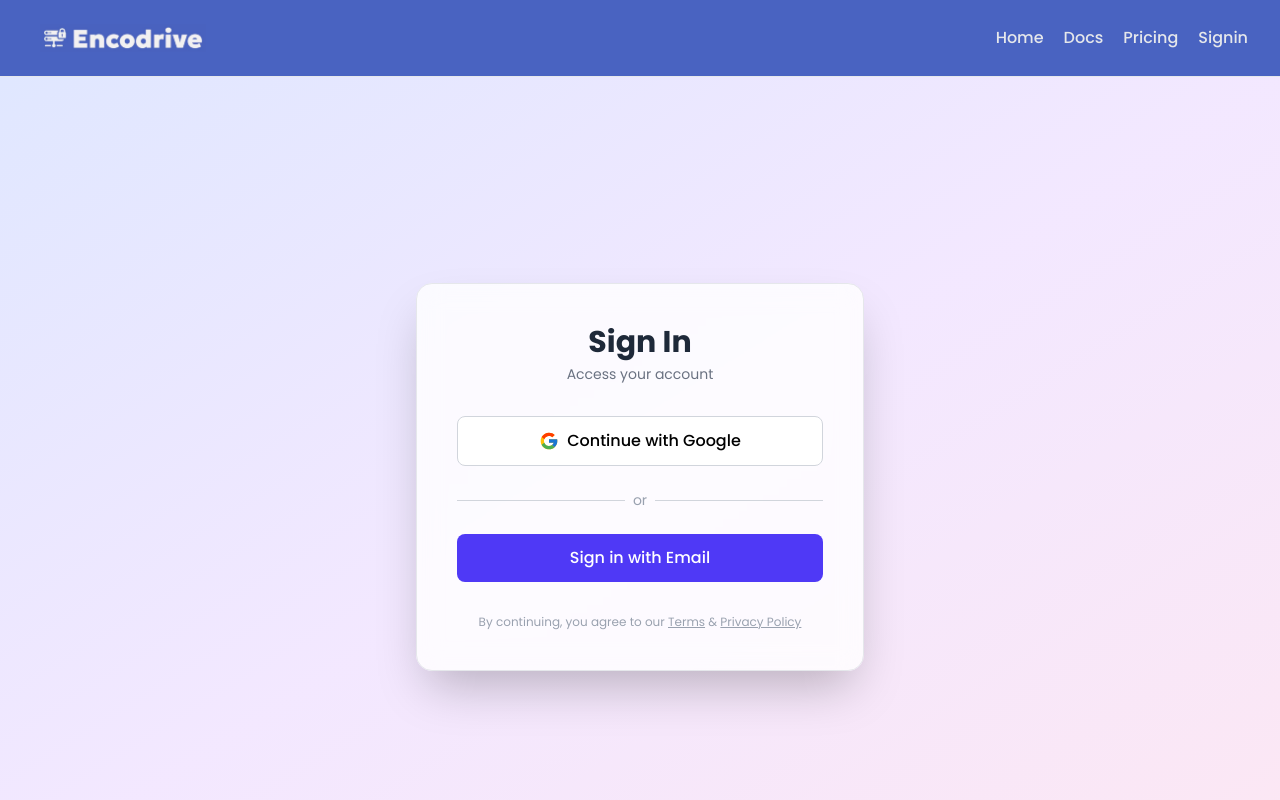
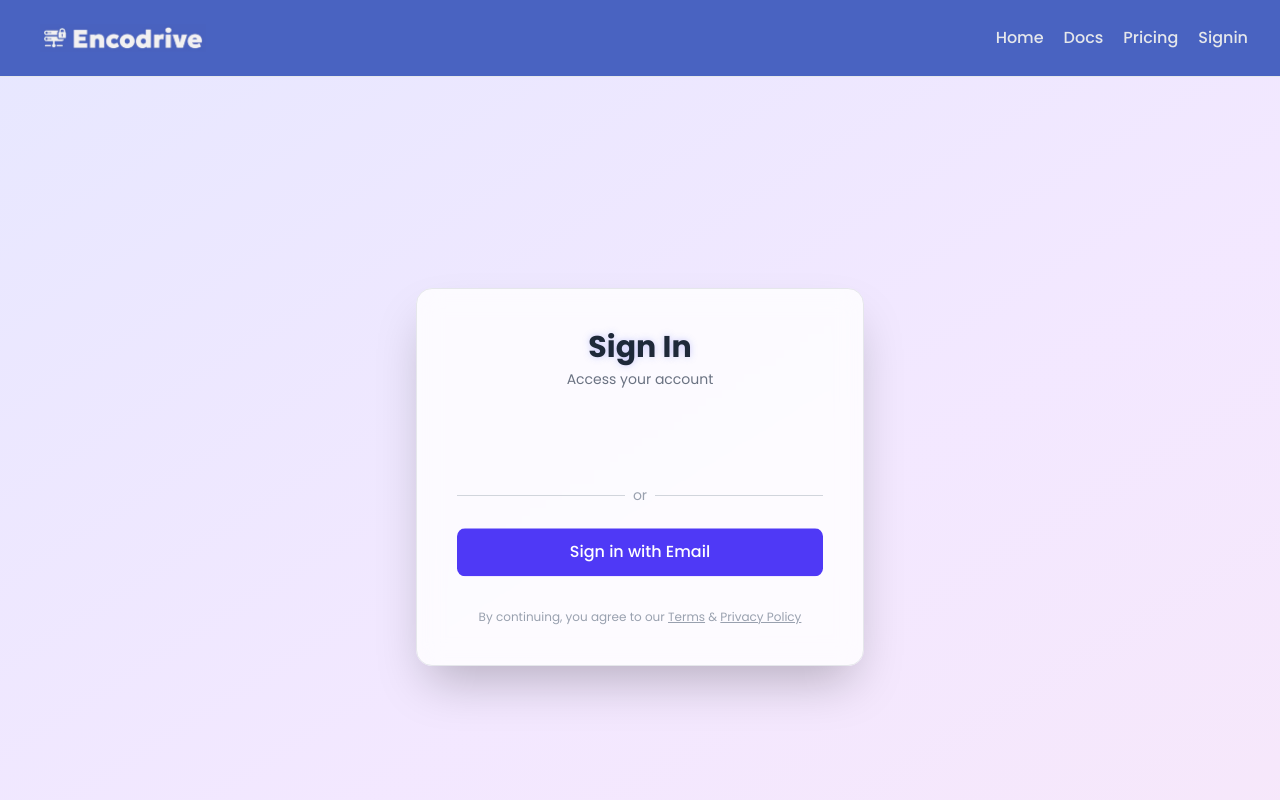
Before and after one commit to Ansh1vohra/encodrive-frontend, a React (Vite) app: page /signin in a window 1280 px wide. Shown: the top 800 px of the page. Built offline with nearby package versions, Linux system fonts and the light colour scheme; no server answers; a web font is replaced by a local one.

Commit message:
adding animaitons and sign in with google functionality

```diff
--- a/package.json
+++ b/package.json
@@ -10,9 +10,11 @@
     "preview": "vite preview"
   },
   "dependencies": {
+    "@react-oauth/google": "^0.12.2",
     "@reduxjs/toolkit": "^2.8.2",
     "chart.js": "^4.5.0",
     "framer-motion": "^12.23.12",
+    "jwt-decode": "^4.0.0",
     "react": "^19.1.0",
     "react-chartjs-2": "^5.3.0",
     "react-dom": "^19.1.0",
--- a/src/index.css
+++ b/src/index.css
@@ -2,7 +2,168 @@
 
 :root{
   background-color: white;
-  font-family: "Poppins", sans-serif;;
+  font-family: "Poppins", sans-serif;
   max-width: 100vw;
   overflow-x: hidden;
 }
+
+/* Custom Animations for Signin Page */
+@keyframes fadeIn {
+  from {
+    opacity: 0;
+  }
+  to {
+    opacity: 1;
+  }
+}
+
+@keyframes slideDown {
+  from {
+    opacity: 0;
+    transform: translateY(-20px);
+  }
+  to {
+    opacity: 1;
+    transform: translateY(0);
+  }
+}
+
+@keyframes slideUp {
+  from {
+    opacity: 0;
+    transform: translateY(20px);
+  }
+  to {
+    opacity: 1;
+    transform: translateY(0);
+  }
+}
+
+@keyframes slideLeft {
+  from {
+    opacity: 0;
+    transform: translateX(30px);
+  }
+  to {
+    opacity: 1;
+    transform: translateX(0);
+  }
+}
+
+@keyframes slideRight {
+  from {
+    opacity: 0;
+    transform: translateX(-30px);
+  }
+  to {
+    opacity: 1;
+    transform: translateX(0);
+  }
+}
+
+@keyframes fadeInUp {
+  from {
+    opacity: 0;
+    transform: translateY(15px);
+  }
+  to {
+    opacity: 1;
+    transform: translateY(0);
+  }
+}
+
+@keyframes textGlow {
+  0%, 100% {
+    text-shadow: 0 0 5px rgba(99, 102, 241, 0.3);
+  }
+  50% {
+    text-shadow: 0 0 20px rgba(99, 102, 241, 0.6);
+  }
+}
+
+@keyframes gradientShift {
+  0% {
+    background-position: 0% 50%;
+  }
+  50% {
+    background-position: 100% 50%;
+  }
+  100% {
+    background-position: 0% 50%;
+  }
+}
+
+@keyframes bounceSubtle {
+  0%, 100% {
+    transform: translateY(0);
+  }
+  50% {
+    transform: translateY(-2px);
+  }
+}
+
+@keyframes pulseSubtle {
+  0%, 100% {
+    transform: scale(1);
+  }
+  50% {
+    transform: scale(1.02);
+  }
+}
+
+/* Animation Classes */
+.animate-fade-in {
+  animation: fadeIn 0.8s ease-out;
+}
+
+.animate-slide-down {
+  animation: slideDown 0.6s ease-out;
+}
+
+.animate-slide-up {
+  animation: slideUp 0.6s ease-out;
+}
+
+.animate-slide-left {
+  animation: slideLeft 0.6s ease-out;
+}
+
+.animate-slide-right {
+  animation: slideRight 0.6s ease-out;
+}
+
+.animate-fade-in-up {
+  animation: fadeInUp 0.5s ease-out;
+}
+
+.animate-fade-in-delay {
+  animation: fadeIn 0.8s ease-out 0.3s both;
+}
+
+.animate-text-glow {
+  animation: textGlow 3s ease-in-out infinite;
+}
+
+.animate-gradient {
+  background-size: 200% 200%;
+  animation: gradientShift 8s ease infinite;
+}
+
+.animate-bounce-subtle {
+  animation: bounceSubtle 2s ease-in-out infinite;
+}
+
+.animate-pulse-subtle {
+  animation: pulseSubtle 2s ease-in-out infinite;
+}
+
+/* Enhanced hover effects */
+.hover\:shadow-3xl:hover {
+  box-shadow: 0 25px 50px -12px rgba(0, 0, 0, 0.25);
+}
+
+/* Smooth transitions for all interactive elements */
+* {
+  transition-property: all;
+  transition-timing-function: cubic-bezier(0.4, 0, 0.2, 1);
+}
--- a/src/main.tsx
+++ b/src/main.tsx
@@ -3,11 +3,14 @@ import { createRoot } from 'react-dom/client'
 import './index.css'
 import App from './App.tsx'
 import { BrowserRouter } from 'react-router-dom'
+import { GoogleOAuthProvider } from "@react-oauth/google";
 
 createRoot(document.getElementById('root')!).render(
   <StrictMode>
     <BrowserRouter>
-      <App />
+      <GoogleOAuthProvider clientId={import.meta.env.VITE_GOOGLE_CLIENT_ID}>
+        <App />
+      </GoogleOAuthProvider>
     </BrowserRouter>
   </StrictMode>,
 )
--- a/src/pages/Contact.tsx
+++ b/src/pages/Contact.tsx
@@ -70,7 +70,7 @@ export default function Contact() {
           </form>
         )}
         <div className="mt-10 border-t pt-6 text-center text-gray-500 text-sm">
-          <div>Email: <a href="mailto:support@encodrive.com" className="text-[#4963c1] hover:underline">support@encodrive.com</a></div>
+          <div>Email: <a href="mailto:encodriveweb@gmail.com" className="text-[#4963c1] hover:underline">encodriveweb@gmail.com</a></div>
           <div className="mt-1">Encodrive, India</div>
         </div>
       </div>
--- a/src/pages/Docs.tsx
+++ b/src/pages/Docs.tsx
@@ -71,7 +71,7 @@ export default function Docs() {
         {/* Support */}
         <section>
           <h2 className="text-xl font-bold mb-2 text-[#4963c1]">Need Help?</h2>
-          <p className="text-gray-700">Contact our support team at <a href="mailto:support@encodrive.com" className="text-[#4963c1] underline">support@encodrive.com</a> or visit the <a href="/contact" className="text-[#4963c1] underline">Contact page</a>.</p>
+          <p className="text-gray-700">Contact our support team at <a href="mailto:encodriveweb@gmail.com" className="text-[#4963c1] underline">encodriveweb@gmail.com</a> or visit the <a href="/contact" className="text-[#4963c1] underline">Contact page</a>.</p>
         </section>
       </div>
     </div>
--- a/src/pages/Sigin.tsx
+++ b/src/pages/Sigin.tsx
@@ -1,15 +1,48 @@
 import React, { useState } from 'react';
 import { Toaster, toast } from 'react-hot-toast'; // Make sure to install react-hot-toast
 const API_URL = import.meta.env.VITE_API_URL;
+import { GoogleLogin } from "@react-oauth/google";
+// import { jwtDecode } from "jwt-decode";
 
 export default function Signin() {
   const [step, setStep] = useState<'options' | 'email' | 'otp'>('options');
   const [email, setEmail] = useState('');
   const [otp, setOtp] = useState('');
   const [loading, setLoading] = useState(false);
+  const [googleLoading, setGoogleLoading] = useState(false);
 
-  const handleGoogleSignIn = () => {
-    toast('Google Sign-In not implemented yet', { icon: '⚠️' });
+  const handleGoogleSignIn = async (credentialResponse: any) => {
+    try {
+      setGoogleLoading(true);
+      const idToken = credentialResponse.credential; // Google token
+      if (!idToken) {
+        toast.error("Google Sign-In failed");
+        return;
+      }
+
+      // Send token to backend
+      const res = await fetch(`${API_URL}/api/user/google-signin`, {
+        method: "POST",
+        headers: { "Content-Type": "application/json" },
+        body: JSON.stringify({ idToken }),
+      });
+
+      if (!res.ok) throw new Error("Google Sign-In failed");
+
+      const data = await res.json();
+      const token = data.token;
+
+      // Save your backend JWT
+      sessionStorage.setItem("encodriveusertoken", token);
+
+      toast.success("Signed in with Google!");
+      window.location.href = "/dashboard";
+    } catch (error) {
+      console.error(error);
+      toast.error("Google Sign-In failed");
+    } finally {
+      setGoogleLoading(false);
+    }
   };
 
   const handleSendOtp = async (e: React.FormEvent) => {
@@ -61,40 +94,58 @@ export default function Signin() {
   };
 
   return (
-    <div className="min-h-screen flex items-center justify-center bg-gradient-to-br from-indigo-100 via-purple-100 to-pink-100 px-4">
+    <div className="min-h-screen flex items-center justify-center bg-gradient-to-br from-indigo-100 via-purple-100 to-pink-100 px-4 animate-gradient">
       <Toaster position="top-center" />
-      <div className="bg-white/80 backdrop-blur-md border border-gray-200 p-10 rounded-2xl shadow-2xl w-full max-w-md transition-all duration-300">
-        <div className="text-center mb-8">
-          <h2 className="text-3xl font-bold text-gray-800">Sign In</h2>
-          <p className="text-sm text-gray-500 mt-1">Access your account</p>
+      <div className="bg-white/80 backdrop-blur-md border border-gray-200 p-10 rounded-2xl shadow-2xl w-full max-w-md transition-all duration-500 hover:shadow-3xl hover:scale-105 animate-fade-in">
+        <div className="text-center mb-8 animate-slide-down">
+          <h2 className="text-3xl font-bold text-gray-800 animate-text-glow">Sign In</h2>
+          <p className="text-sm text-gray-500 mt-1 animate-fade-in-delay">Access your account</p>
         </div>
 
         {step === 'options' && (
-          <>
-            <button
+          <div className="animate-slide-up">
+            <div className="relative">
+              <GoogleLogin
+                onSuccess={handleGoogleSignIn}
+                onError={() => toast.error("Google Sign-In Failed")}
+                theme="outline"
+                size="large"
+                text="continue_with"
+              />
+              {googleLoading && (
+                <div className="absolute inset-0 bg-white/80 backdrop-blur-sm rounded-lg flex items-center justify-center animate-fade-in">
+                  <div className="flex flex-col items-center space-y-3">
+                    <div className="w-8 h-8 border-4 border-indigo-200 border-t-indigo-600 rounded-full animate-spin"></div>
+                    {/* <p className="text-sm text-gray-600 font-medium">Signing you in...</p> */}
+                  </div>
+                </div>
+              )}
+            </div>
+            {/* <button
               onClick={handleGoogleSignIn}
               className="w-full flex items-center justify-center border border-gray-300 py-3 rounded-lg font-medium hover:bg-gray-100 bg-white transition-colors mb-4"
             >
               <img src="/icons8-google.svg" className="w-5 h-5 mr-2" alt="Google" />
               Continue with Google
-            </button>
-            <div className="flex items-center my-6">
+            </button> */}
+            <div className="flex items-center my-6 animate-fade-in-delay">
               <div className="flex-grow h-px bg-gray-300" />
               <span className="mx-2 text-gray-400 text-sm">or</span>
               <div className="flex-grow h-px bg-gray-300" />
             </div>
             <button
               onClick={() => setStep('email')}
-              className="w-full bg-indigo-600 hover:bg-indigo-700 text-white py-3 rounded-lg font-medium transition-colors"
+              disabled={googleLoading}
+              className={`w-full bg-indigo-600 hover:bg-indigo-700 text-white py-3 rounded-lg font-medium transition-all duration-300 hover:scale-105 hover:shadow-lg animate-bounce-subtle ${googleLoading ? 'opacity-50 cursor-not-allowed' : ''}`}
             >
               Sign in with Email
             </button>
-          </>
+          </div>
         )}
 
         {step === 'email' && (
-          <form onSubmit={handleSendOtp} className="space-y-5 animate-fade-in">
-            <div>
+          <form onSubmit={handleSendOtp} className="space-y-5 animate-slide-left">
+            <div className="animate-fade-in-up">
               <label className="block text-gray-700 font-medium mb-1">Email</label>
               <input
                 type="email"
@@ -102,21 +153,21 @@ export default function Signin() {
                 autoComplete="email"
                 value={email}
                 onChange={(e) => setEmail(e.target.value)}
-                className="w-full px-4 py-3 border border-gray-300 rounded-lg shadow-sm focus:outline-none focus:ring-2 focus:ring-indigo-500"
+                className="w-full px-4 py-3 border border-gray-300 rounded-lg shadow-sm focus:outline-none focus:ring-2 focus:ring-indigo-500 transition-all duration-300 hover:border-indigo-400 focus:scale-105"
                 placeholder="you@example.com"
               />
             </div>
             <button
               type="submit"
               disabled={loading}
-              className={`w-full bg-indigo-600 text-white py-3 rounded-lg font-medium transition-colors hover:bg-indigo-700 ${loading ? 'opacity-50 cursor-not-allowed' : ''}`}
+              className={`w-full bg-indigo-600 text-white py-3 rounded-lg font-medium transition-all duration-300 hover:bg-indigo-700 hover:scale-105 hover:shadow-lg ${loading ? 'opacity-50 cursor-not-allowed' : 'animate-pulse-subtle'}`}
             >
               {loading ? 'Sending...' : 'Send OTP'}
             </button>
             <button
               type="button"
               onClick={() => setStep('options')}
-              className="w-full mt-2 text-gray-500 hover:text-gray-700 text-sm text-center"
+              className="w-full mt-2 text-gray-500 hover:text-gray-700 text-sm text-center transition-colors duration-300 hover:scale-105"
             >
               Back
             </button>
@@ -124,8 +175,8 @@ export default function Signin() {
         )}
 
         {step === 'otp' && (
-          <form onSubmit={handleVerifyOtp} className="space-y-5 animate-fade-in">
-            <div>
+          <form onSubmit={handleVerifyOtp} className="space-y-5 animate-slide-right">
+            <div className="animate-fade-in-up">
               <label className="block text-gray-700 font-medium mb-1">
                 Enter OTP sent to <span className="font-semibold">{email}</span>
               </label>
@@ -135,31 +186,31 @@ export default function Signin() {
                 value={otp}
                 autoComplete="one-time-code"
                 onChange={(e) => setOtp(e.target.value)}
-                className="w-full px-4 py-3 border border-gray-300 rounded-lg shadow-sm focus:outline-none focus:ring-2 focus:ring-indigo-500"
+                className="w-full px-4 py-3 border border-gray-300 rounded-lg shadow-sm focus:outline-none focus:ring-2 focus:ring-indigo-500 transition-all duration-300 hover:border-indigo-400 focus:scale-105"
                 placeholder="Enter OTP"
               />
             </div>
             <button
               type="submit"
               disabled={loading}
-              className={`w-full bg-indigo-600 text-white py-3 rounded-lg font-medium transition-colors hover:bg-indigo-700 ${loading ? 'opacity-50 cursor-not-allowed' : ''}`}
+              className={`w-full bg-indigo-600 text-white py-3 rounded-lg font-medium transition-all duration-300 hover:bg-indigo-700 hover:scale-105 hover:shadow-lg ${loading ? 'opacity-50 cursor-not-allowed' : 'animate-pulse-subtle'}`}
             >
               {loading ? 'Verifying...' : 'Verify & Sign In'}
             </button>
             <button
               type="button"
               onClick={() => setStep('email')}
-              className="w-full mt-2 text-gray-500 hover:text-gray-700 text-sm text-center"
+              className="w-full mt-2 text-gray-500 hover:text-gray-700 text-sm text-center transition-colors duration-300 hover:scale-105"
             >
               Back
             </button>
           </form>
         )}
 
-        <p className="text-xs text-center text-gray-400 mt-8">
+        <p className="text-xs text-center text-gray-400 mt-8 animate-fade-in-delay">
           By continuing, you agree to our{' '}
-          <a href="#" className="underline">Terms</a> &{' '}
-          <a href="#" className="underline">Privacy Policy</a>
+          <a href="#" className="underline transition-colors duration-300 hover:text-indigo-600">Terms</a> &{' '}
+          <a href="#" className="underline transition-colors duration-300 hover:text-indigo-600">Privacy Policy</a>
         </p>
       </div>
     </div>
```
Also changed, not shown: src/pages/Home.tsx (+41 -19 lines), 1 other file (tests, documents, lock files or other folders).
